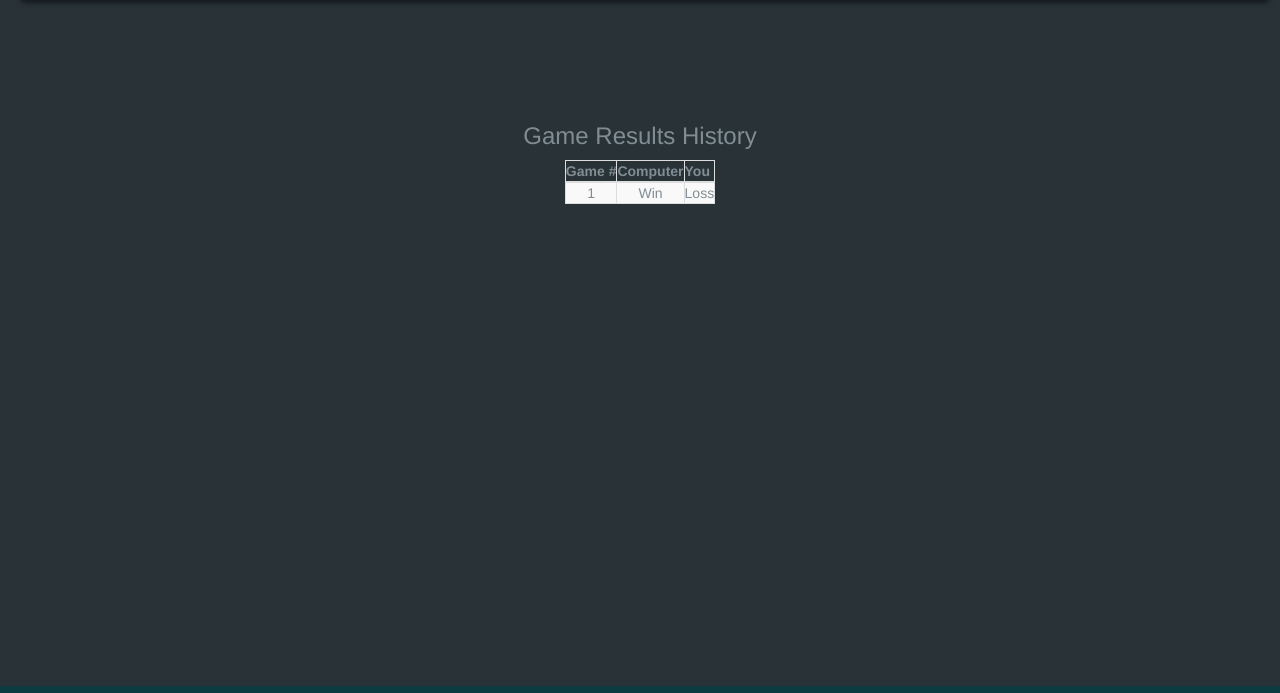
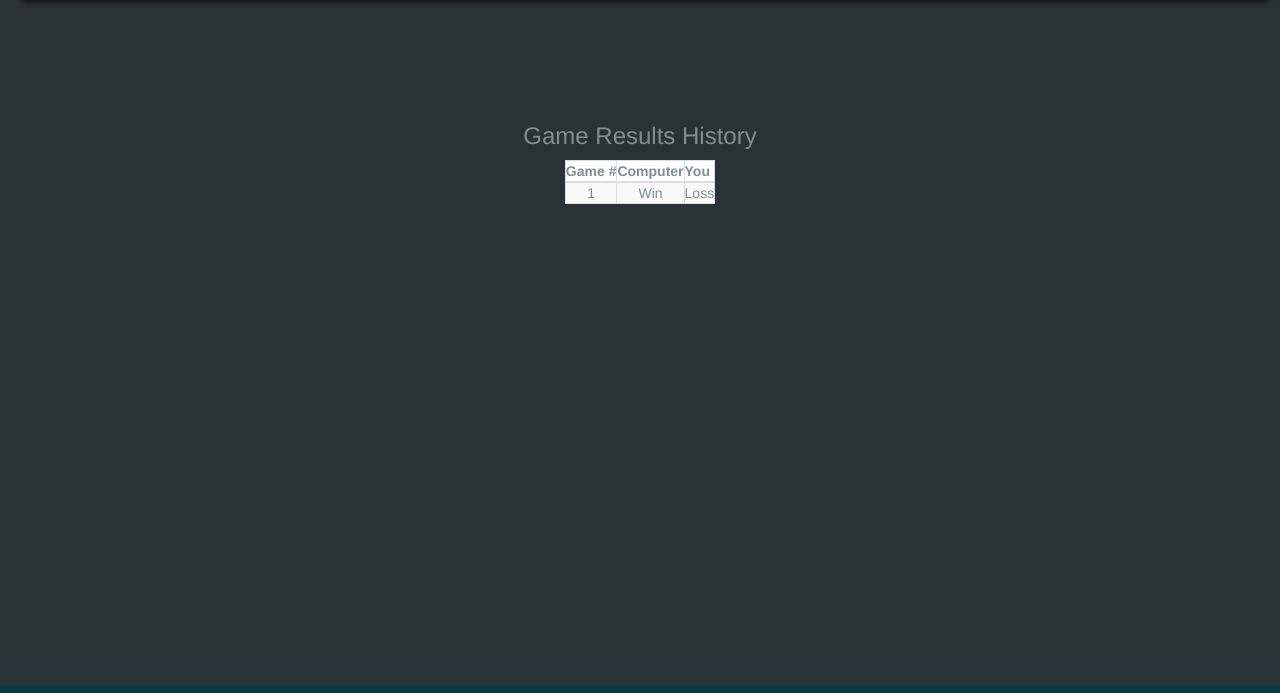
Before and after one commit to jdmedlock/tictactoe, a plain HTML site: page index.html in a window 1280 px wide. Shown: the part 54-747 px from the top of the page. Drawn offline with nearby package versions, Linux system fonts and the light colour scheme.

Commit message:
updated layout

```diff
--- a/tictactoe.css
+++ b/tictactoe.css
@@ -85,6 +85,10 @@ h4.pt-interval-message {
   text-align: center;
 }
 
+.t3-results-tbl thead {
+  background-color: white;
+}
+
 /* ---------------------------------------------
    Help dialog
    --------------------------------------------- */
```
